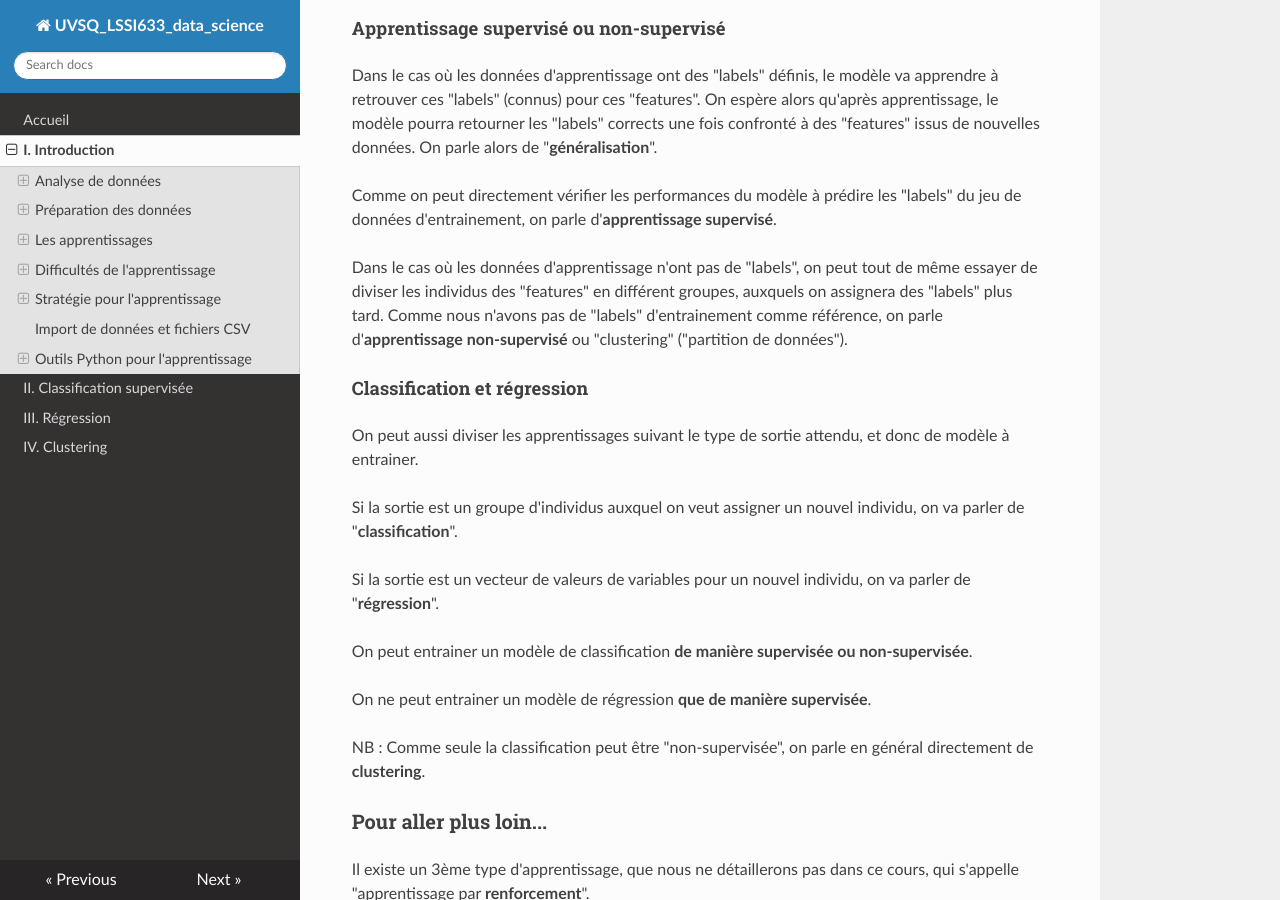
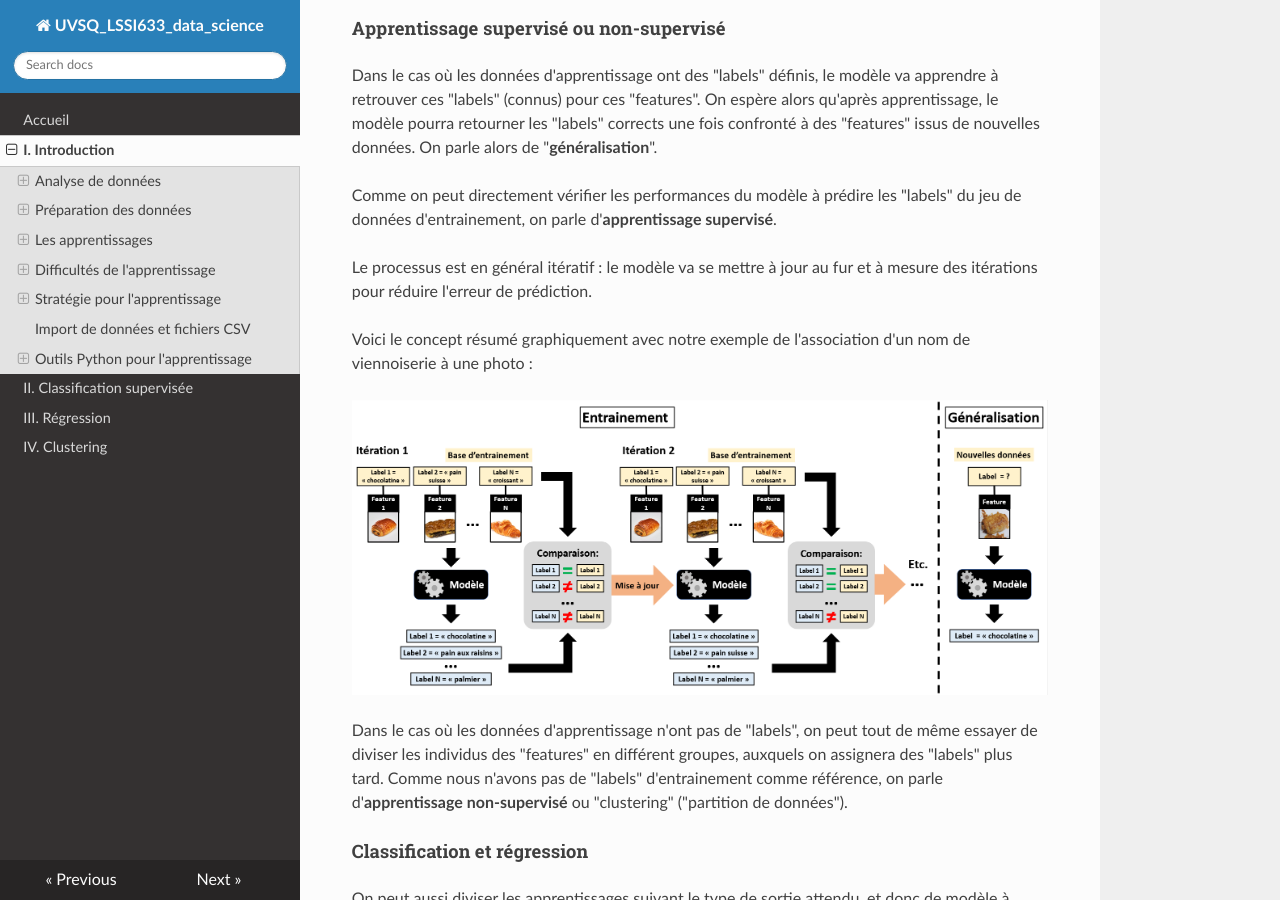
Before and after one commit to NicOudart/UVSQ_LSSI633_data_science, an MkDocs documentation site: the page built from docs/Chap1_Introduction.md, in a window 1280 px wide and 900 px high, scrolled down 20086 px. Built offline with MkDocs 1.6.1, drawn with Linux system fonts in a browser that asks for light colours; nearby versions of some CDN libraries.

Commit message:
-Progress on Chapter 1.

```diff
--- a/docs/Chap1_Introduction.md
+++ b/docs/Chap1_Introduction.md
@@ -529,11 +529,11 @@ Lors du processus d'**apprentissage** (ajustement des paramètres), on va enseig
 
 Par exemple, on peut vouloir entrainer un modèle à associer à une photo de viennoiserie (feature) le nom de la viennoiserie (label) :
 
-![Exemple d'apprentissage 1](img/Chap1_apprentissage_1.png)
+![Exemple de modèle 1](img/Chap1_modele_1.png)
 
 Ou alors, on peut vouloir entrainer un modèle à associer à la masse de farine, la masse de beurre, le volume de lait et le diamètre d'un lot de crêpes (features) le prix de la crêpe (label) :
 
-![Exemple d'apprentissage 2](img/Chap1_apprentissage_2.png)
+![Exemple de modèle 2](img/Chap1_modele_2.png)
 
 #### Apprentissage supervisé ou non-supervisé
 
@@ -542,6 +542,12 @@ On espère alors qu'après apprentissage, le modèle pourra retourner les "label
 On parle alors de "**généralisation**".
 
 Comme on peut directement vérifier les performances du modèle à prédire les "labels" du jeu de données d'entrainement, on parle d'**apprentissage supervisé**.
+
+Le processus est en général itératif : le modèle va se mettre à jour au fur et à mesure des itérations pour réduire l'erreur de prédiction.
+
+Voici le concept résumé graphiquement avec notre exemple de l'association d'un nom de viennoiserie à une photo :
+
+![Exemple d'apprentissage supervisé](img/Chap1_apprentissage_supervise.png)
 
 Dans le cas où les données d'apprentissage n'ont pas de "labels", on peut tout de même essayer de diviser les individus des "features" en différent groupes, auxquels on assignera des "labels" plus tard.
 Comme nous n'avons pas de "labels" d'entrainement comme référence, on parle d'**apprentissage non-supervisé** ou "clustering" ("partition de données").
```
Also changed, not shown: docs/img/Chap1_apprentissage_supervise.png (added), docs/img/Chap1_modele_1.png (renamed from docs/img/Chap1_apprentissage_1.png), docs/img/Chap1_modele_2.png (renamed from docs/img/Chap1_apprentissage_2.png).
